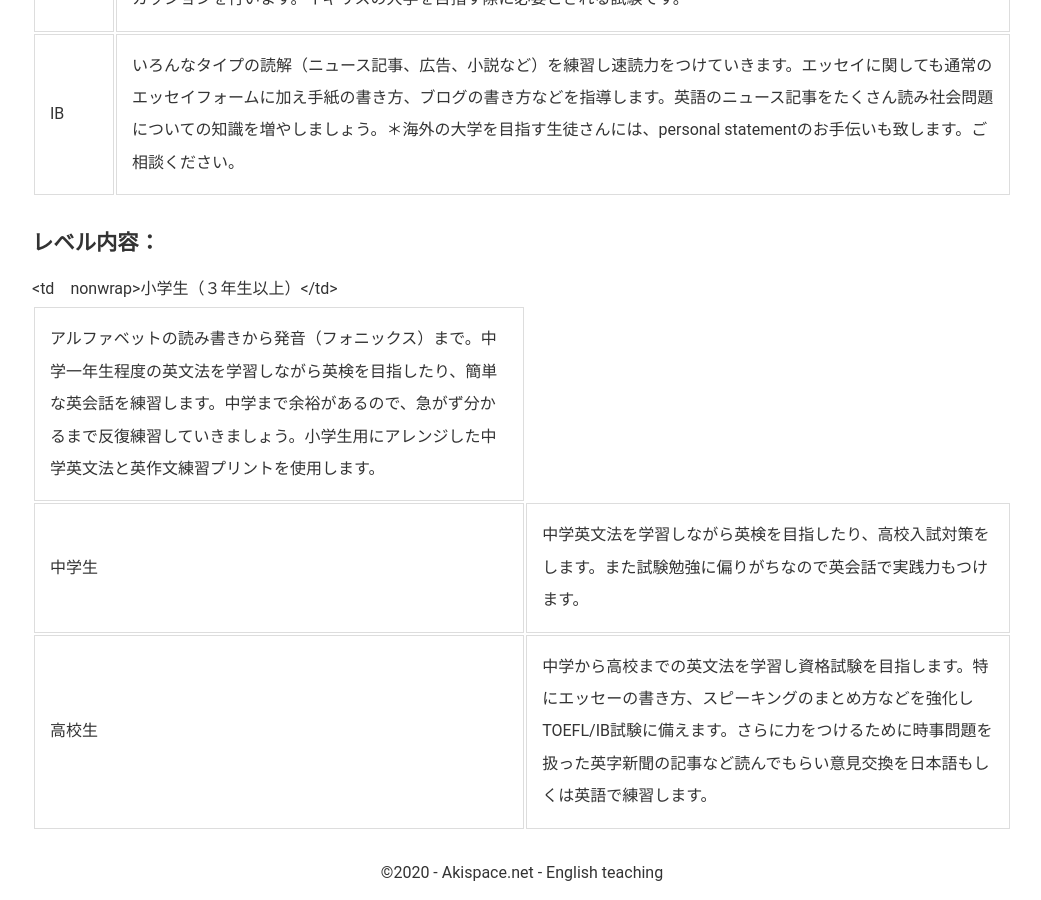
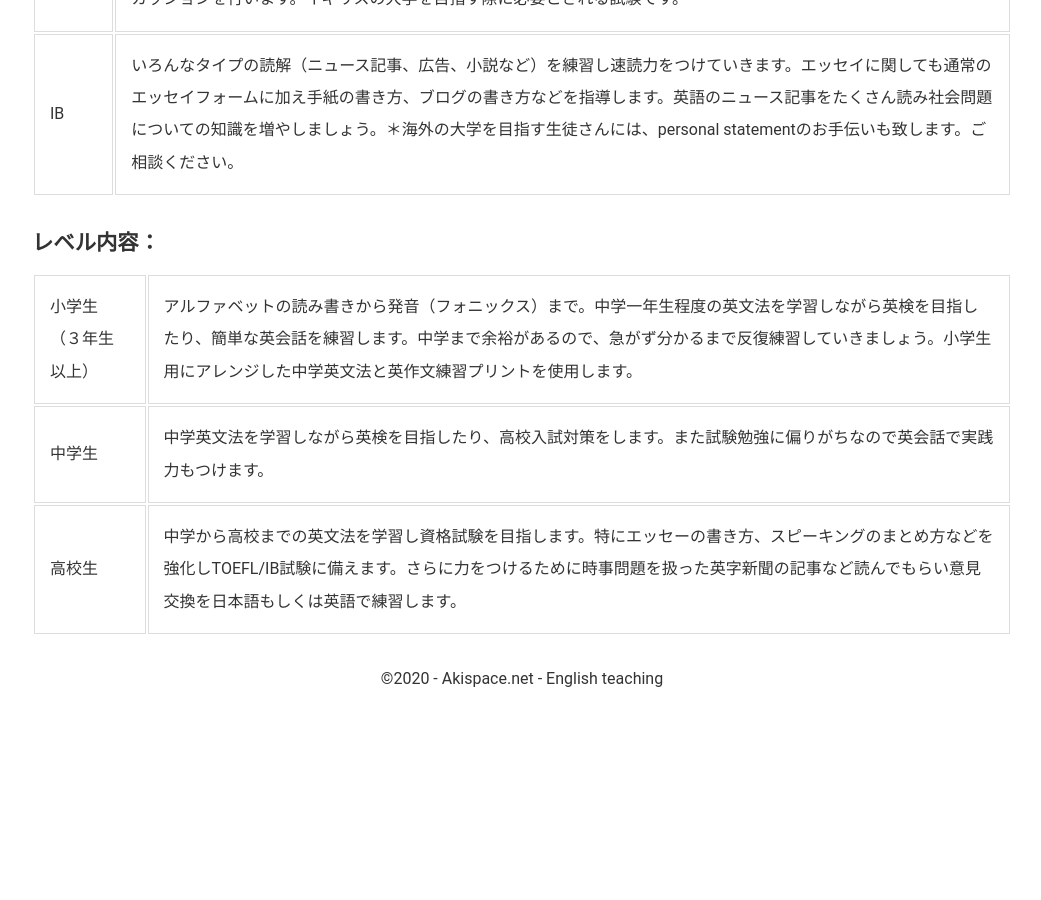
Before and after one commit to phocean/akispace, a Jekyll site: the page built from lessons.md, in a window 1280 px wide and 900 px high, scrolled down 1152 px. Shown: the whole window, without its empty margins (118-1159 px from the left). Built offline with Jekyll 4.4.1, drawn with Linux system fonts in a browser that asks for light colours; after the commit the page ends 1858 px from its top, so only the background shows below that; some of the changed lines change nothing that is shown.

Commit message:
Update lessons.md

```diff
--- a/lessons.md
+++ b/lessons.md
@@ -11,7 +11,7 @@
 <h4>レッスン内容：</h4>
 <table>
 <tr>
-<td nowrap>英文法</td>
+<td>英文法</td>
 <td>中学から高校英語まで丁寧に説明します。文法別にまとめたオリジナルプリントでしっかりと整理し、英作文問題で復習。並び替えや、選ぶ問題ではなく、<strong>徹底的に文章を自分で書き</strong>、学んだ文法が使いこなせるようにしていきます。日本の学校では教わらない曖昧な部分、またネイティブでは説明できない文法を分かりやすく教えます。</td>
 </tr>
 <tr>
@@ -44,7 +44,7 @@
 
 <table>
 <tr>
-<td　nonwrap>小学生（３年生以上）</td>
+<td>小学生（３年生以上）</td>
 <td>アルファベットの読み書きから発音（フォニックス）まで。中学一年生程度の英文法を学習しながら英検を目指したり、簡単な英会話を練習します。中学まで余裕があるので、急がず分かるまで反復練習していきましょう。小学生用にアレンジした中学英文法と英作文練習プリントを使用します。</td>
 </tr>
 <tr>
```
